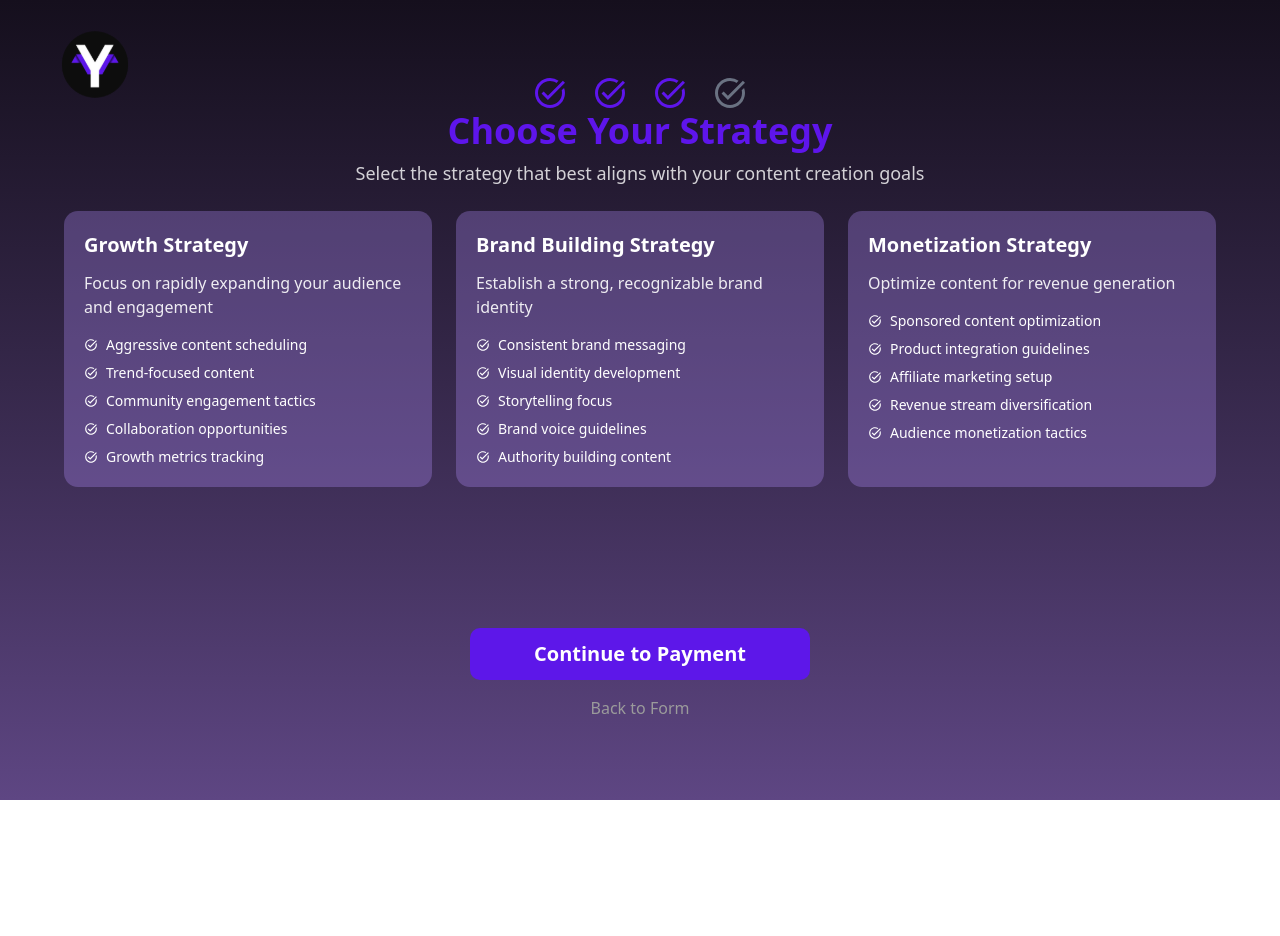
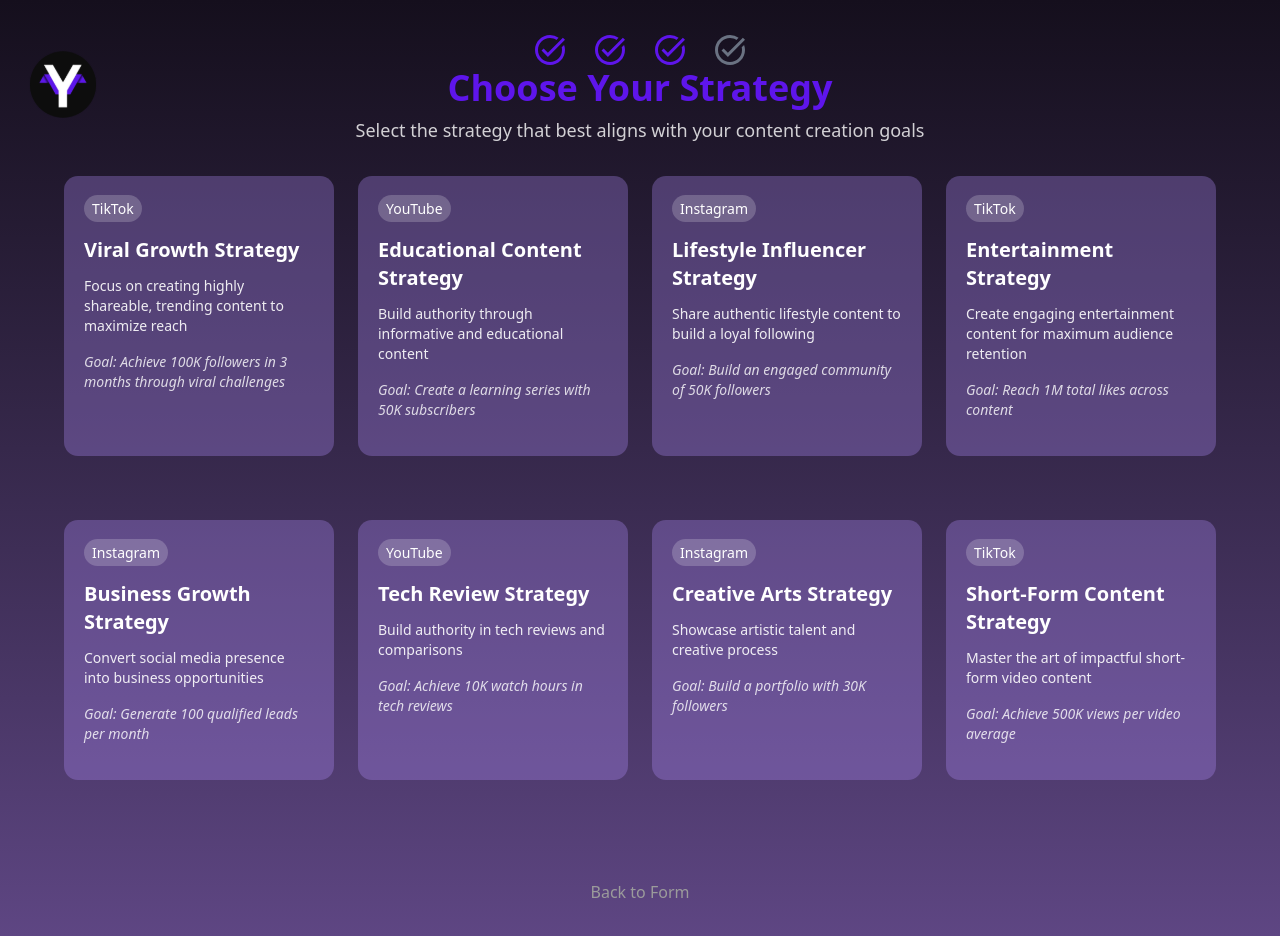
Before and after one commit to rankobinu/Youvative, a React (Vite) app: page /strategy in a window 1280 px wide. Before the commit the page ends 800 px from the top, so only its background shows below. Built offline with nearby package versions, Linux system fonts and the light colour scheme.

Commit message:
update the strategy form

```diff
--- a/src/pages/signUpPages/strategyPage/StrategyPage.jsx
+++ b/src/pages/signUpPages/strategyPage/StrategyPage.jsx
@@ -8,7 +8,7 @@ function StrategyPage() {
   }, []);
 
   return(
-    <div className="bg-gradient-to-t from-[#5E4683] to-[#150F1D] w-full h-screen overflow-hidden">
+    <div className="bg-gradient-to-t from-[#5E4683] to-[#150F1D] w-full">
       <StrategySection/>
     </div>
   )
--- a/src/pages/signUpPages/strategyPage/StrategySection.jsx
+++ b/src/pages/signUpPages/strategyPage/StrategySection.jsx
@@ -1,4 +1,4 @@
-import { useState } from "react";
+import { useState, useEffect, useRef } from "react";
 import { useNavigate } from 'react-router-dom';
 import { Link as RouterLink } from 'react-router-dom';
 import { useDispatch } from 'react-redux';
@@ -7,49 +7,97 @@ import { MdTaskAlt } from 'react-icons/md';
 import { FaExclamationCircle } from 'react-icons/fa';
 import logo from "../../../assets/svg/logoBlack.svg";
 
+
 function StrategySection() {
+  const [scrolled,setScrolled]=useState(false);
+  const [showTransition, setShowTransition]=useState(false)
   const dispatch = useDispatch();
   const navigate = useNavigate();
   const [selectedStrategy, setSelectedStrategy] = useState('');
   const [error, setError] = useState('');
   const [isSubmitting, setIsSubmitting] = useState(false);
+  const submitButtonRef = useRef(null);
+  const [visibleRows, setVisibleRows] = useState(1);
+
+  useEffect(()=>{
+      const handleScroll= () =>{
+        const isScrolled=window.scrollY>50
+        setScrolled(isScrolled);
+        if(isScrolled){
+          setShowTransition(true)
+        }else{
+          setShowTransition(false)
+        }
+
+        // Calculate visible rows based on scroll position
+        const scrollPosition = window.scrollY;
+        const windowHeight = window.innerHeight;
+        const newVisibleRows = Math.ceil((scrollPosition + windowHeight) / 300); // Adjust 300 based on your row height
+        setVisibleRows(Math.min(newVisibleRows, Math.ceil(strategies.length / 4))); // 4 is the number of columns
+      }
+
+      window.addEventListener("scroll",handleScroll)
+      return()=>(
+        window.removeEventListener("scroll",handleScroll)
+      )
+    },)
 
   const strategies = [
     {
-      id: 'growth',
-      title: 'Growth Strategy',
-      description: 'Focus on rapidly expanding your audience and engagement',
-      features: [
-        'Aggressive content scheduling',
-        'Trend-focused content',
-        'Community engagement tactics',
-        'Collaboration opportunities',
-        'Growth metrics tracking'
-      ]
+      id: 'viral-growth',
+      title: 'Viral Growth Strategy',
+      description: 'Focus on creating highly shareable, trending content to maximize reach',
+      platform: 'TikTok',
+      goalExample: 'Achieve 100K followers in 3 months through viral challenges',
     },
     {
-      id: 'brand',
-      title: 'Brand Building Strategy',
-      description: 'Establish a strong, recognizable brand identity',
-      features: [
-        'Consistent brand messaging',
-        'Visual identity development',
-        'Storytelling focus',
-        'Brand voice guidelines',
-        'Authority building content'
-      ]
+      id: 'educational-content',
+      title: 'Educational Content Strategy',
+      description: 'Build authority through informative and educational content',
+      platform: 'YouTube',
+      goalExample: 'Create a learning series with 50K subscribers',
     },
     {
-      id: 'monetization',
-      title: 'Monetization Strategy',
-      description: 'Optimize content for revenue generation',
-      features: [
-        'Sponsored content optimization',
-        'Product integration guidelines',
-        'Affiliate marketing setup',
-        'Revenue stream diversification',
-        'Audience monetization tactics'
-      ]
+      id: 'lifestyle-influence',
+      title: 'Lifestyle Influencer Strategy',
+      description: 'Share authentic lifestyle content to build a loyal following',
+      platform: 'Instagram',
+      goalExample: 'Build an engaged community of 50K followers',
+    },
+    {
+      id: 'entertainment',
+      title: 'Entertainment Strategy',
+      description: 'Create engaging entertainment content for maximum audience retention',
+      platform: 'TikTok',
+      goalExample: 'Reach 1M total likes across content',
+    },
+    {
+      id: 'business-growth',
+      title: 'Business Growth Strategy',
+      description: 'Convert social media presence into business opportunities',
+      platform: 'Instagram',
+      goalExample: 'Generate 100 qualified leads per month',
+    },
+    {
+      id: 'tech-review',
+      title: 'Tech Review Strategy',
+      description: 'Build authority in tech reviews and comparisons',
+      platform: 'YouTube',
+      goalExample: 'Achieve 10K watch hours in tech reviews',
+    },
+    {
+      id: 'creative-arts',
+      title: 'Creative Arts Strategy',
+      description: 'Showcase artistic talent and creative process',
+      platform: 'Instagram',
+      goalExample: 'Build a portfolio with 30K followers',
+    },
+    {
+      id: 'short-form',
+      title: 'Short-Form Content Strategy',
+      description: 'Master the art of impactful short-form video content',
+      platform: 'TikTok',
+      goalExample: 'Achieve 500K views per video average',
     }
   ];
 
@@ -76,16 +124,34 @@ function StrategySection() {
     navigate('/payment'); // Changed from '/userinterface' to '/payment'
   };
 
+  const handleStrategyClick = (strategyId) => {
+    setSelectedStrategy(strategyId);
+    setError('');
+
+    // Scroll to submit button
+    submitButtonRef.current?.scrollIntoView({
+      behavior: 'smooth',
+      block: 'center'
+    });
+  };
+
+  // Group strategies into rows (4 items per row)
+  const strategyRows = strategies.reduce((rows, strategy, index) => {
+    if (index % 4 === 0) rows.push([]);
+    rows[rows.length - 1].push(strategy);
+    return rows;
+  }, []);
+
   return (
-    <div className="min-h-screen flex flex-col px-8">
+    <div className="flex flex-col  bg-gradient-to-t from-[#5E4683] to-[#150F1D]">
+      {/* Fixed Header */}
+      <div className={`sticky flex top-0 right-0 left-0 -px-8 ${showTransition? "transition-color duration-200":"" }  ${scrolled? "backdrop-blur-lg bg-[#150F1D]/50": ""} my-5 py-3 z-10`}>
         <div>
           <RouterLink to="/homepage">
-          <img src={logo} alt="Youvative Logo" className="-mt-7 -ml-10"/>
+            <img src={logo} alt="Youvative Logo" className="absolute -my-10 -ml-10 "/>
           </RouterLink>
         </div>
-      <div className="max-w-6xl mx-auto w-full flex-1 flex flex-col position-relative -mt-25">
-        <form onSubmit={handleSubmit} className="flex-1 flex flex-col">
-          <div className="text-center mb-6">
+        <div className="text-center mx-auto">
           <div className="flex justify-center items-center gap-6">
             <MdTaskAlt className="text-4xl text-[#5E15EB]" />
             <MdTaskAlt className="text-4xl text-[#5E15EB]" />
@@ -95,9 +161,23 @@ function StrategySection() {
           <h1 className="text-[#5E15EB] text-4xl font-extrabold">Choose Your Strategy</h1>
           <p className="text-white/80 mt-2 text-lg">Select the strategy that best aligns with your content creation goals</p>
         </div>
+      </div>
 
-          <div className="grid grid-cols-1 md:grid-cols-3 gap-6 mb-6">
-            {strategies.map((strategy) => (
+      {/* Scrollable Content */}
+      <div className="flex-1">
+        <div className="max-w-6xl mx-auto w-full">
+          <form onSubmit={handleSubmit}>
+            <div className="space-y-16"> {/* Added vertical spacing between rows */}
+              {strategyRows.map((row, rowIndex) => (
+                <div
+                  key={rowIndex}
+                  className={`grid grid-cols-1 md:grid-cols-2 lg:grid-cols-3 xl:grid-cols-4 gap-6 transition-all duration-700 ${
+                    rowIndex < visibleRows
+                      ? 'opacity-100 transform translate-y-0'
+                      : 'opacity-0 transform translate-y-20 pointer-events-none'
+                  }`}
+                >
+                  {row.map((strategy) => (
                     <div
                       key={strategy.id}
                       className={`rounded-xl cursor-pointer transition-all duration-300 transform hover:scale-105 ${
@@ -105,37 +185,37 @@ function StrategySection() {
                           ? 'bg-[#5E15EB] text-white ring-4 ring-purple-400'
                           : 'bg-[#B28FFA4F] text-white hover:bg-[#5E15EB]/50'
                       }`}
-                onClick={() => {
-                  setSelectedStrategy(strategy.id);
-                  setError('');
-                }}
+                      onClick={() => handleStrategyClick(strategy.id)}
                     >
                       <div className="p-5 h-full flex flex-col">
+                        <div className="mb-4">
+                          <span className="bg-white/20 text-white px-2 py-1 rounded-full text-sm">
+                            {strategy.platform}
+                          </span>
+                        </div>
                         <h2 className="text-xl font-bold mb-3">{strategy.title}</h2>
-                  <p className="text-base mb-4 text-white/90">{strategy.description}</p>
-                  <div className="flex-grow">
-                    <ul className="space-y-2">
-                      {strategy.features.map((feature, index) => (
-                        <li key={index} className="flex items-center text-sm">
-                          <MdTaskAlt className="mr-2 flex-shrink-0" />
-                          <span>{feature}</span>
-                        </li>
-                      ))}
-                    </ul>
-                  </div>
+                        <p className="text-sm mb-4 text-white/90">{strategy.description}</p>
+                        <p className="text-sm mb-4 text-white/80 italic">Goal: {strategy.goalExample}</p>
                       </div>
                     </div>
                   ))}
                 </div>
+              ))}
+            </div>
+          </form>
+        </div>
 
+      {/* Fixed Footer */}
+        <div className="bottom-0 left-0 right-0 p-8" ref={submitButtonRef}>
         {error && (
           <p className="text-red-500 text-center mb-4">{error}</p>
         )}
-
-          <div className="flex flex-col items-center mt-auto pb-20 gap-4">
+        <div className="flex flex-col items-center gap-4">
           <button
-              type="submit"
-              className="bg-[#5D17E9] text-white text-xl rounded-lg py-3 px-16 font-bold transition-all duration-300 hover:bg-[#4A12BA] hover:scale-105 disabled:opacity-50 disabled:cursor-not-allowed cursor-pointer"
+            onClick={handleSubmit}
+            className={`bg-[#5D17E9] text-white text-xl rounded-lg py-3 px-16 font-bold transition-all duration-500 hover:bg-[#4A12BA] hover:scale-105 disabled:opacity-50 disabled:cursor-not-allowed cursor-pointer ${
+              selectedStrategy ? 'opacity-100 transform translate-y-0' : 'opacity-0 transform translate-y-10'
+            }`}
             disabled={isSubmitting}
           >
             {isSubmitting ? 'Processing...' : 'Continue to Payment'}
@@ -143,12 +223,12 @@ function StrategySection() {
 
           <RouterLink
             to="/form"
-              className="text-[#9B9B9B] hover:text-white transition-colors duration-300 "
+            className="text-[#9B9B9B] hover:text-white transition-colors duration-300"
           >
             Back to Form
           </RouterLink>
         </div>
-        </form>
+        </div>
       </div>
     </div>
   );
```
Lines whose indentation alone changed are shown as unchanged.
